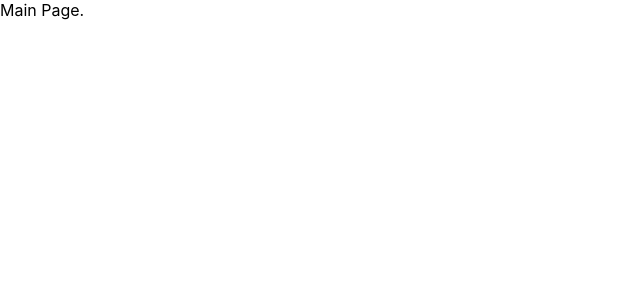
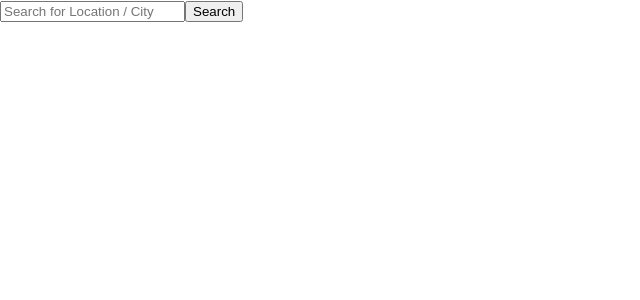
Before and after one commit to Loramisautova/weather-app, a React (Create React App) app: page / in a window 1280 px wide. Shown: the top 300 px of the page, without its empty margins (0-640 px from the left). Built offline with nearby package versions, Linux system fonts and the light colour scheme.

Commit message:
Added input field and submit button.

```diff
--- a/src/components/MainPage/index.js
+++ b/src/components/MainPage/index.js
@@ -1,9 +1,36 @@
 import React from 'react';
 
-export const MainPage = () => {
-  return (
-    <div >
-     Main Page.
-    </div>
-  );
-}
+export class MainPage extends React.PureComponent {
+
+    state = {
+        query: "",
+        text: ""
+    }
+
+    handleChange = (e) => {
+        this.setState({ query: e.target.value });
+    }
+
+    handleSubmit = () => {
+        this.setState({ text: this.state.query });
+    }
+
+    render () {
+        return (
+            <div>
+                <input
+                    type="text"
+                    value={this.state.value}
+                    onChange={this.handleChange}
+                    placeholder="Search for Location / City"
+                />
+                <button
+                    onClick={this.handleSubmit}
+                >
+                Search
+                </button>
+                <div> {this.state.text} </div>
+          </div>
+        );
+    }
+  }
```
